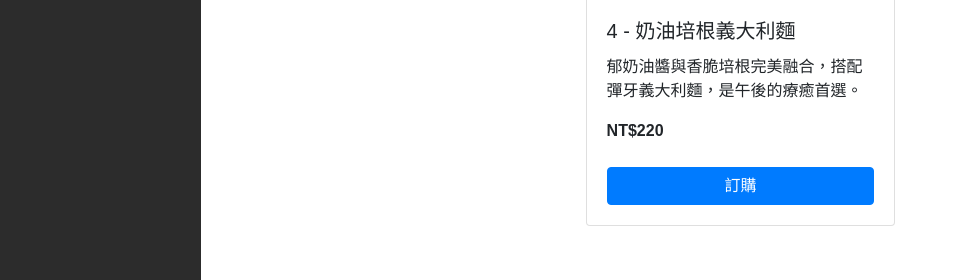
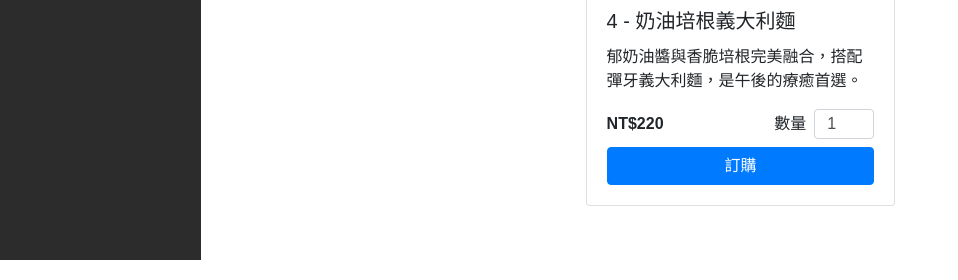
Before and after one commit to tedchen05/django-web-practice, a Django app: page /webapp/menu in a window 1280 px wide. Shown: the part 732-1012 px from the top of the page, without its empty margins (0-958 px from the left). Run offline with Django 5.2, Linux system fonts and the light colour scheme; a user stored in the database is signed in; data comes from the database, SQL or seed files in the repository; both versions use the stored data as it was after the commit.

Commit message:
<feat:ted><webapp> 新增項目: 1.meun.html，增加選擇數量

```diff
--- a/mystie/templates/webapp/menu.html
+++ b/mystie/templates/webapp/menu.html
@@ -14,7 +14,13 @@
             <div class="card-body d-flex flex-column">
               <h5 class="card-title">{{ product.id }} - {{ product.name }}</h5>
               <p class="card-text">{{ product.description }}</p>
-              <p class="card-text font-weight-bold mt-auto">NT${{ product.price }}</p>
+              <div class="d-flex justify-content-between align-items-center mt-auto">
+                <span class="font-weight-bold">NT${{ product.price }}</span>
+                <div class="d-flex align-items-center">
+                  <label for="quantity-{{ product.id }}" class="mr-2 mb-0">數量</label>
+                  <input type="number" min="1" value="1" class="form-control" style="width: 60px; height: 30px;" id="quantity-{{ product.id }}">
+                </div>
+              </div>
               <a href="#" class="btn btn-primary mt-2" onclick="orderProduct({{ product.id }})">訂購</a>
             </div>
           </div>
@@ -25,13 +31,19 @@
 </div>
 <script>
   function orderProduct(productId) {
+    const quantityInput = document.getElementById(`quantity-${productId}`);
+    const quantity = parseInt(quantityInput.value) || 1;
+
     fetch('order-product', {
       method: 'POST',
       headers: {
         'Content-Type': 'application/json',
         'X-CSRFToken': '{{ csrf_token }}'  // 確保 CSRF token 有傳送
       },
-      body: JSON.stringify({ product_id: productId })
+      body: JSON.stringify({
+        product_id: productId,
+        quantity: quantity
+      })
     })
     .then(response => {
       if (response.ok) {
```
Also changed, not shown: mystie/db.sqlite3.
